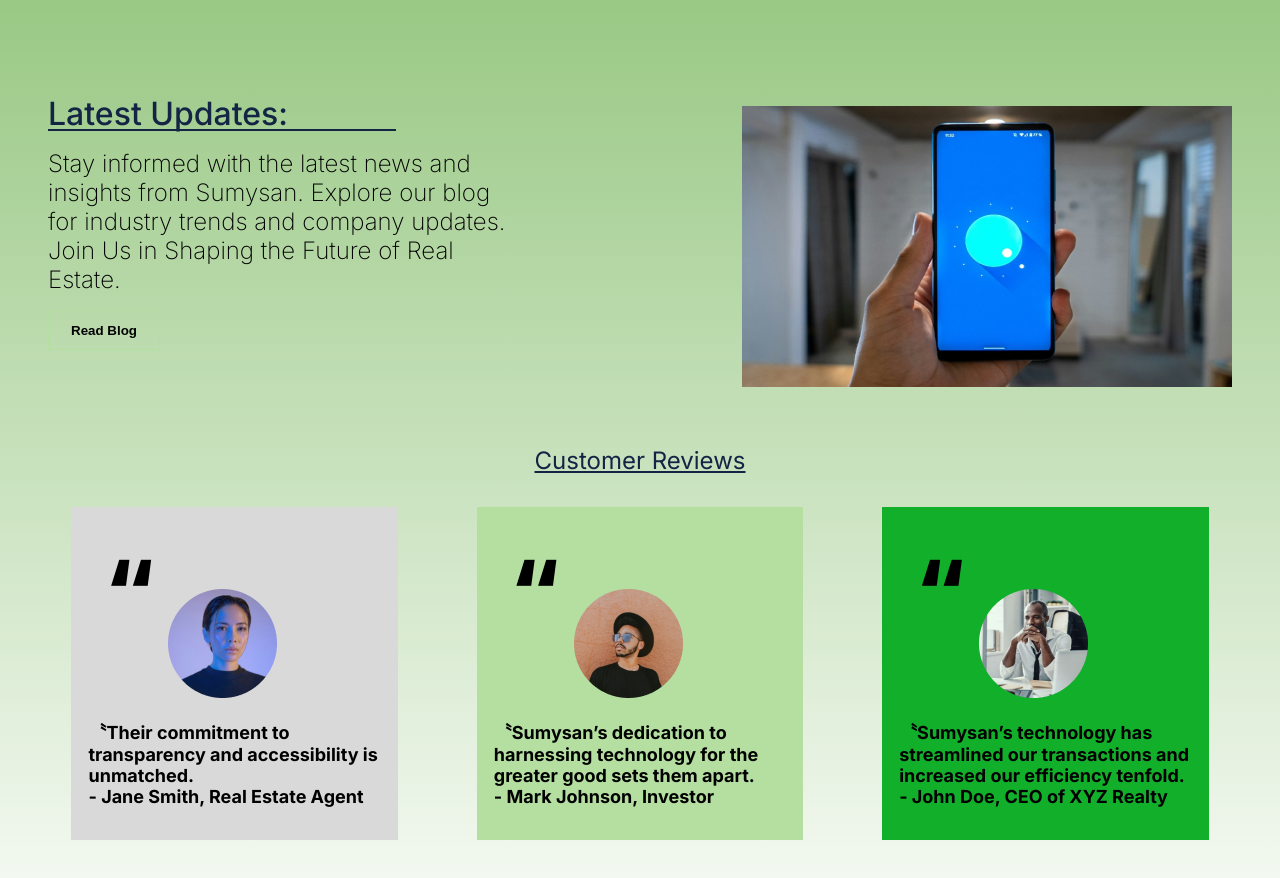
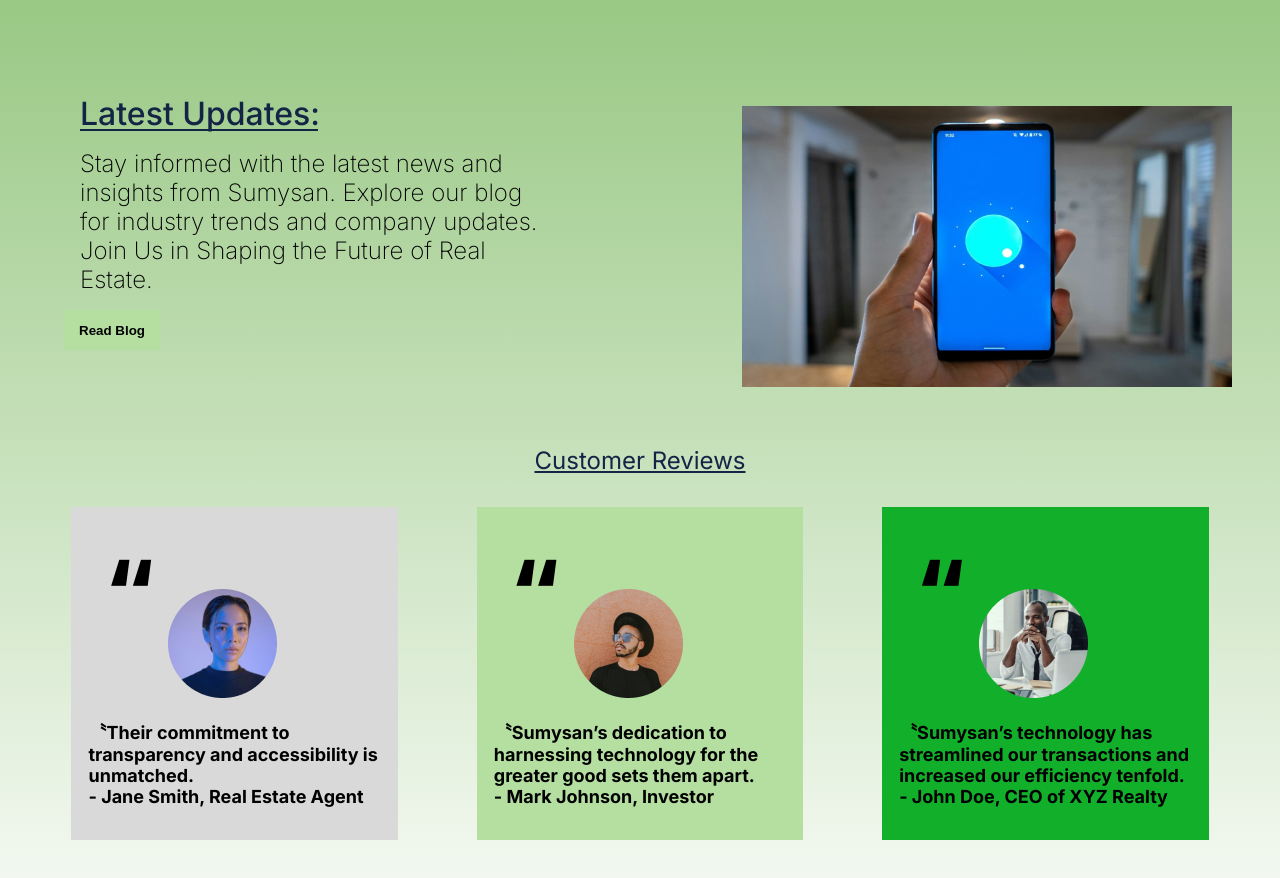
Before and after one commit to SumySan-Homex/Sumysan, a Next.js app: page / in a window 1280 px wide. Shown: the part 1998-2876 px from the top of the page. Built offline with nearby package versions, Linux system fonts and the light colour scheme.

Commit message:
:lipstick: Update style file

```diff
--- a/components/Content.tsx
+++ b/components/Content.tsx
@@ -30,7 +30,7 @@
           <div className={styles.contents}>
             <div>
               <h2 className={styles.text2}>Latest Updates:</h2>
-              <p className={styles.paragraph}>
+              <p className={styles.paragraph2}>
                 Stay informed with the latest news and
                 <br />
                 insights from Sumysan. Explore our blog
--- a/styles/content.module.css
+++ b/styles/content.module.css
@@ -65,6 +65,7 @@
   font-size: xx-large;
   text-decoration: none;
   margin-bottom: 1rem;
+  margin-left: 2rem;
   position: relative;
   color: #132445;
 }
@@ -74,18 +75,26 @@
   position: absolute;
   left: 0;
   bottom: 2px;
-  width: 76%;
+  width: 52%;
   height: 2px; /* Thickness of the underline */
   background-color: #132445;
 }
 
+.paragraph2 {
+  font-size: x-large;
+  font-weight: 200;
+  padding-bottom: 3rem;
+  margin-left: 2rem;
+}
+
 .button {
-  width: 7rem;
+  width: 6rem;
   height: 2.5rem;
-  background-color: inherit;
+  background-color: #b4dfa1;
   border: 1px solid #b4dfa1;
   font-weight: 600;
   margin-top: 1rem;
+  margin-left: -1rem;
   cursor: pointer;
 }
 
```
